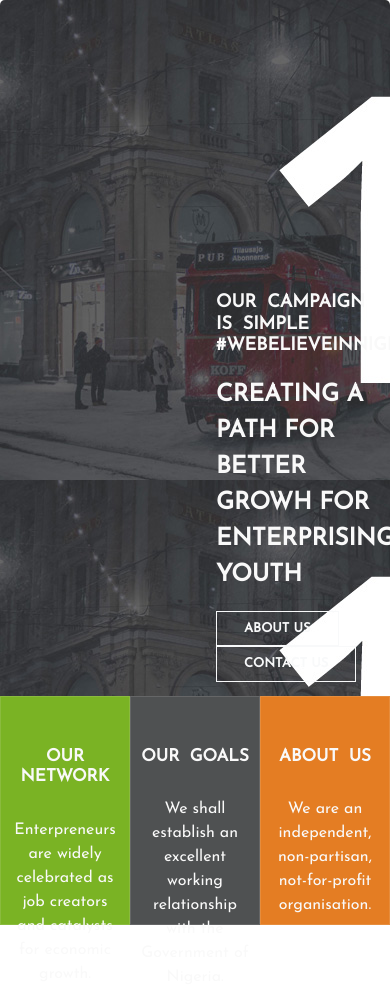
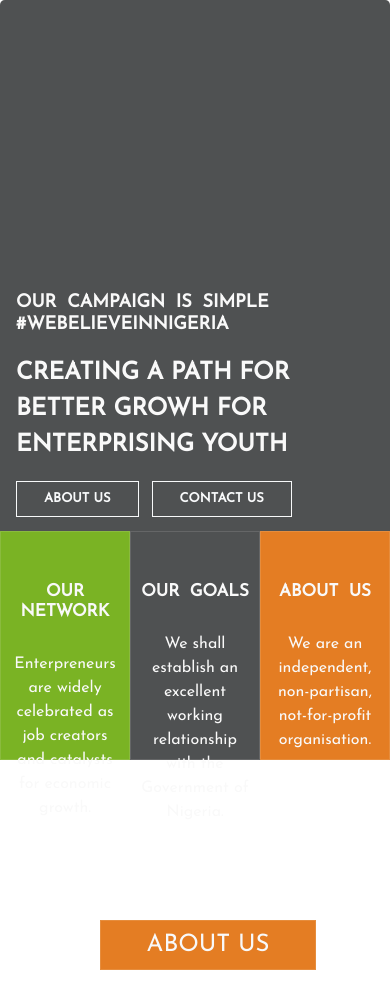
Before and after one commit to davidobodo/yesNigeria, a plain HTML site: page figma.html in a window 390 px wide. Shown: the top 992 px of the page. Drawn offline with nearby package versions, Linux system fonts and the light colour scheme.

Commit message:
added bootstrap grid to help with jumbotron responsiveness

```diff
--- a/figma.css
+++ b/figma.css
@@ -6,15 +6,15 @@
 }
 
 .jumbotron{
-	background: url("img/1.jpg");
+	background-color: #4F5152;
 	box-shadow: 0px 4px 4px rgba(0,0,0,0.25);
 	min-height: 537px;
 }
 
 .jumbotron_text{
 	padding-top: 260px;
-	padding-left: 200px;
-	max-width: 750px;
+	/* padding-left: 200px;
+	max-width: 750px; */
 	color: #f9f9f9;
 }
 
--- a/figma.html
+++ b/figma.html
@@ -10,7 +10,9 @@
 <body>
 	<div id="wrapper">
 		<div class="jumbotron" id="jumbotron">
-			<div class="jumbotron_text">
+			<div class="row">
+				<div class="col-sm-1"></div>
+				<div class="jumbotron_text col-sm-7">
 							<h4>OUR CAMPAIGN IS SIMPLE #WEBELIEVEINNIGERIA</h4>
 							<h2>CREATING A PATH FOR BETTER GROWH FOR ENTERPRISING YOUTH</h2>
 							<div class="jumbotron_buttons">
@@ -18,6 +20,9 @@
 								<button type="button" class="btn btn-outline-light rounded-0">CONTACT US</button>
 							</div>
 				</div>
+				<div class="col-sm-4"></div>
+			</div>
+
 		</div>
 
 		<div class="our_summary text-center">
@@ -71,13 +76,13 @@
 			<p class="text-center mx-auto mb-5 mt-4">The Youth Entrepreneurial Summit Nigeria (YES-Nigeria) is an independent, non-partisan, not-for-profit organisation.</p>
 			<div class="d-flex">
 				<div class="mr-5">
-					<img src="img/1.jpg" class="w-100"/>
+					<img src="1.jpg" class="w-100"/>
 					<h5>Genuine entrepreneurs and business leaders</h5>
 					<p>The Youth Entrepreneurial Summit Nigeria (YES-Nigeria) is an independent, non-partisan, not-for-profit organisation.</p>
 					<a href="#">READ MORE...</a>
 				</div>
 				<div class="ml-5">
-					<img src="img/1.jpg" class="w-100" />
+					<img src="1.jpg" class="w-100" />
 					<h5>Genuine entrepreneurs and business leaders</h5>
 					<p>The Youth Entrepreneurial Summit Nigeria (YES-Nigeria) is an independent, non-partisan, not-for-profit
 						organisation.</p>
```
Also changed, not shown: 1.jpg (renamed from img/1.jpg), img/2.jpg (deleted), img/3.jpg (deleted), img/4.jpg (deleted), img/5.jpg (deleted), img/6.jpg (deleted), img/7.jpg (deleted), img/8.jpg (deleted). Lines whose indentation alone changed are shown as unchanged.
